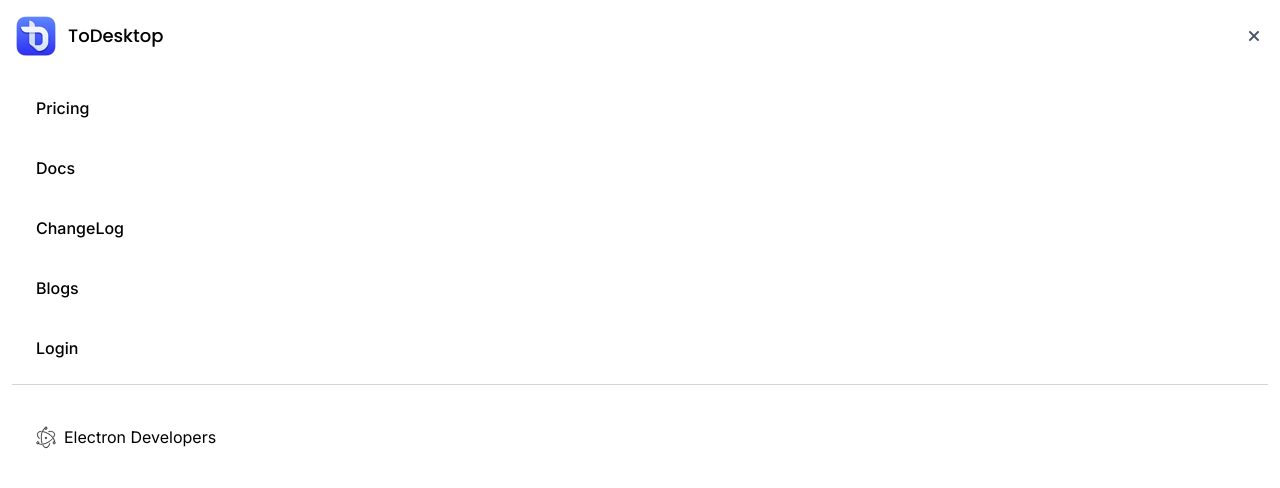
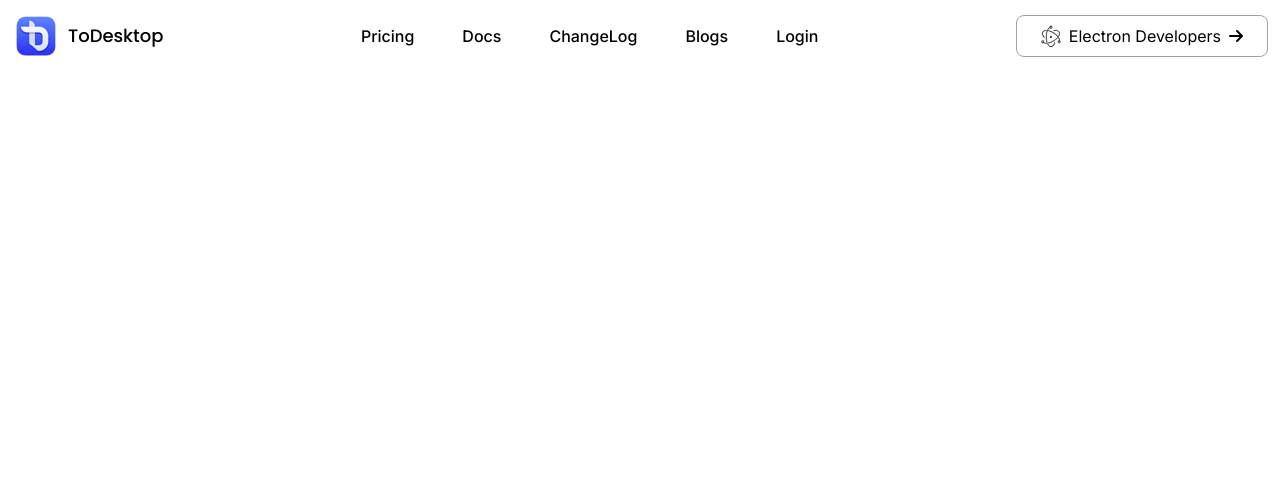
Before and after one commit to narendra-patil1509/React-Tailwind-Projects, a React (Vite) app in the folder ToDesktop/: page / in a window 1280 px wide. Shown: the top 488 px of the page. Built offline with nearby package versions, Linux system fonts and the light colour scheme.

Commit message:
Update Navbar.jsx

```diff
--- a/ToDesktop/src/components/Navbar.jsx
+++ b/ToDesktop/src/components/Navbar.jsx
@@ -33,17 +33,17 @@
         <i className='fa-solid fa-bars text-gray-600'></i>
       </button>
 
-      <div id='nav-dialog' className={`fixed bg-white z-10 ${menuBar? 'md:hidden': ''} inset-0 p-3`} >
+      <div id='nav-dialog' className={`fixed hidden bg-white z-10 ${menuBar? 'md:hidden': ''} inset-0 p-3`} >
         <div id='nav-bar' className='flex justify-between'>
             <a href="#" id='brand' className='flex gap-2 items-center'>
                 <img className='object-cover max-w-12 max-h-12' src={brand} alt="logo" />
                 <span className='text-lg font-medium font-display'>ToDesktop</span>
             </a>
-            <button className={`p-2 ${menuBar? 'md:hidden': 'md:block'}`} onClick={handleMenuBar}>
+            <button className={`p-2  ${menuBar? 'md:hidden': 'md:block'}`} onClick={handleMenuBar}>
                 <i className='fa-solid text-gray-600 fa-xmark'></i>
             </button>
         </div>
-        <div className='mt-6'>
+        <div className='mt-6 '>
             <a href="#" className='font-medium m-3 p-3 hover:bg-gray-50 block rounded-lg'>Pricing</a>
             <a href="#" className='font-medium m-3 p-3 hover:bg-gray-50 block rounded-lg'>Docs</a>
             <a href="#" className='font-medium m-3 p-3 hover:bg-gray-50 block rounded-lg'>ChangeLog</a>
```
